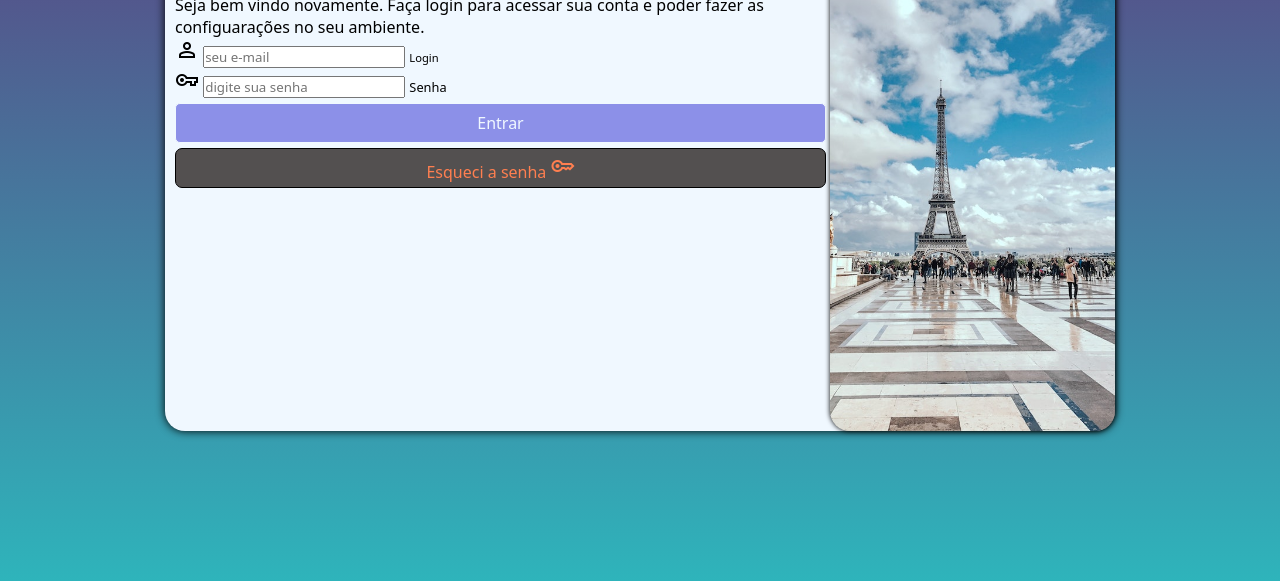
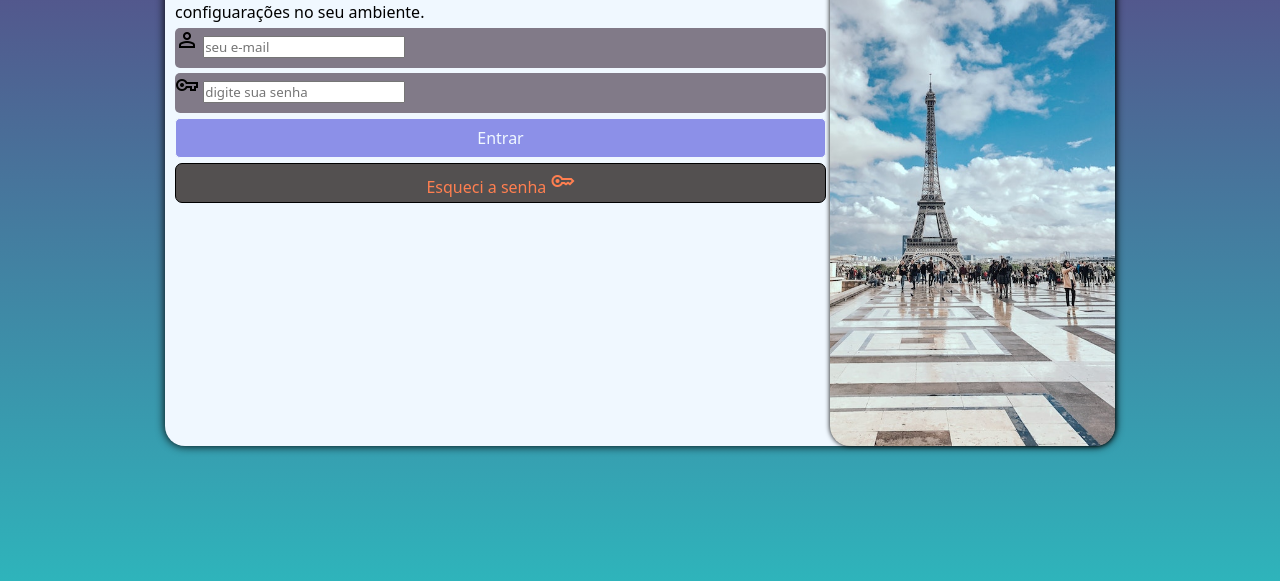
Before and after one commit to sivaldo-almeida1973/projeto-login, a plain HTML site: page index.html in a window 1280 px wide. Shown: the part 219-800 px from the top of the page. Drawn offline with nearby package versions, Linux system fonts and the light colour scheme.

Commit message:
trabalhando nas css

```diff
--- a/estilos/Media-Query.css
+++ b/estilos/Media-Query.css
@@ -67,4 +67,12 @@ Tablet: 768px até 992px
     form > a.botao{
         width: 70%;
     }
+    form > div.campo{
+        background-color: rgb(129, 122, 136);
+        width: 70%;
+        display: block;
+        height: 40px;
+        border-radius: 5px;
+        margin: 5px 0px;
+
 }
--- a/estilos/style.css
+++ b/estilos/style.css
@@ -32,7 +32,7 @@ section#login{
 
     background-color: aliceblue;
     width: 250px;
-    height: 500px;
+    height: 530px;
     border-radius: 20px;
     box-shadow: 0px 0px 10px black;
 
@@ -55,6 +55,29 @@ section#login > div#form{
     display: block;
     padding: 10px;
 }
+div#form > h1{
+    text-align: center;
+    margin-bottom: 5px;
+    font-size: 1em;
+}
+div#form > p{
+    font-size: 1em;
+
+    padding-top: 5px;
+}
+form > div.campo{
+     background-color: rgb(129, 122, 136);
+     width: 100%;
+     display: block;
+     height: 40px;
+     border-radius: 5px;
+     margin: 5px 0px;
+
+}
+div.campo > label{
+    display: none;
+}
+
 form > input[type=submit]{
     display:block;
     font-size: 1em;
```
